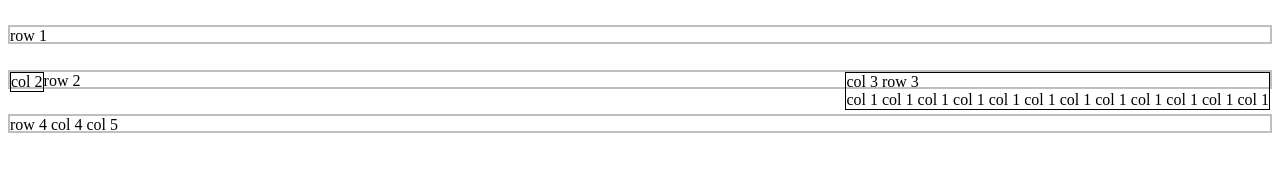
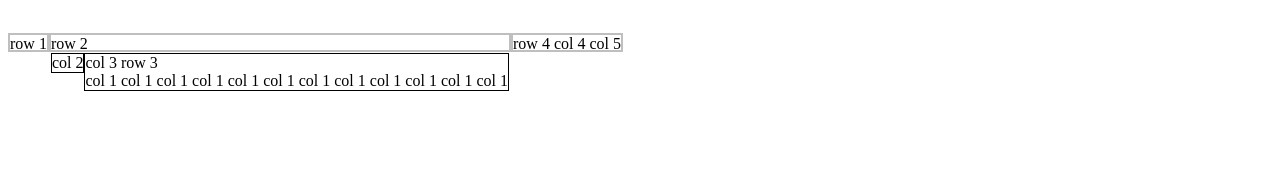
Before and after one commit to Mannette/gscool_css-grid-system, a plain HTML site: page index.html in a window 1280 px wide. Drawn offline with Linux system fonts and the light colour scheme.

Commit message:
Fixed the styling a little bit. Still needs tuning.

```diff
--- a/gridSystem.css
+++ b/gridSystem.css
@@ -1,8 +1,28 @@
-.border {
+.first-row {
+  float: left;
   border: 1px solid #BFBFBF;
   border-width: 2px;
   height: 15px;
   margin-top: 2%;
+  display: inline-block;
+}
+
+.second-row {
+  float: left;
+  border: 1px solid #bfbfbf;
+  border-width: 2px;
+  height: 15px;
+  margin-top: 2%;
+  display: inline-block;
+}
+
+.third-row {
+  float: left;
+  border: 1px solid #bfbfbf;
+  border-width: 2px;
+  height: 15px;
+  margin-top: 2%;
+  display: inline-block;
 }
 
 .left {
--- a/index.html
+++ b/index.html
@@ -7,12 +7,12 @@
 </head>
 <body>
 
-    <div class="border">
+    <div class="first-row">
       row 1
     </div>
-    <div class="border">
-      <div>
-        row 2
+
+    <div class="second-row">
+      <div>row 2</div>
         <div class="middle-left">col 2</div>
         <div class="middle-right">col 3
           <tr>row 3
@@ -32,9 +32,8 @@
             </div>
           </tr>
         </div>
-      </div>
     </div>
-    <div class="border">
+    <div class="third-row">
       <tr class="third">row 4
         <td class="left">col 4</td>
         <td class="right">col 5</td>
```
